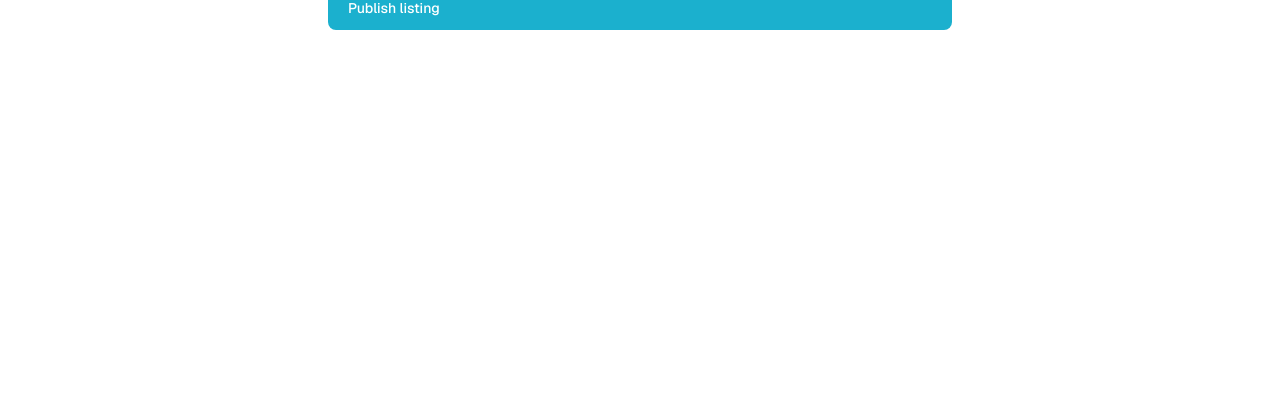
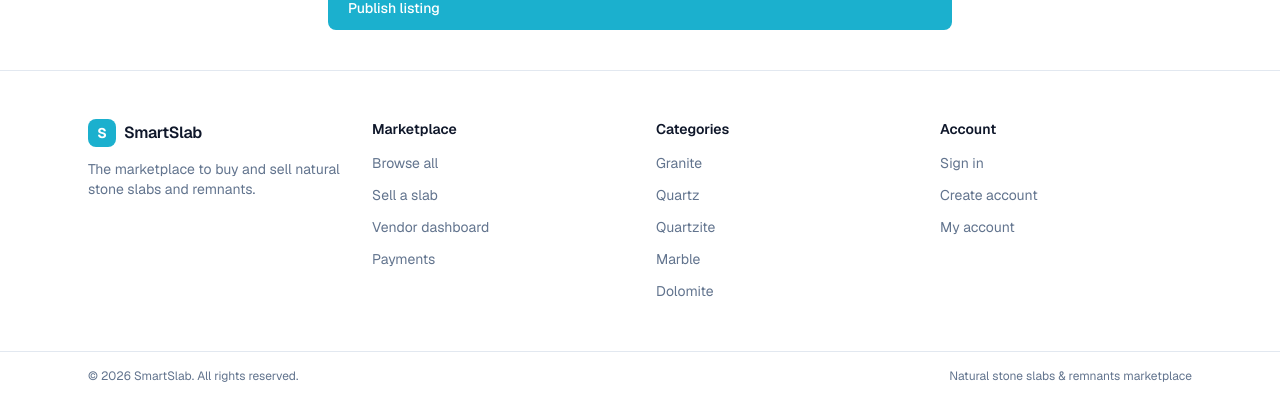
Before and after one commit to jcruzrivera/SmartSlab.app, a Next.js app: page /dashboard/slabs/new in a window 1280 px wide. Shown: the part 1289-1686 px from the top of the page. Before the commit the page ends 1359 px from the top, so only its background shows below. Built offline with nearby package versions, Linux system fonts and the light colour scheme; no server answers; the database is empty.

Commit message:
feat(ui): mobile hamburger nav and site footer

```diff
--- a/app/layout.tsx
+++ b/app/layout.tsx
@@ -10,6 +10,7 @@ import {
 } from "@clerk/nextjs";
 
 import { AppProviders } from "@/components/providers/app-providers";
+import { SiteFooter } from "@/components/site/site-footer";
 import { SiteHeader } from "@/components/site/site-header";
 import { hasValidClerkConfig } from "@/lib/auth/config";
 import "./globals.css";
@@ -79,6 +80,7 @@ export default function RootLayout({
         <body className="flex min-h-full flex-col bg-slate-50 text-slate-900 dark:bg-slate-950 dark:text-slate-50">
           <SiteHeader authSlot={<GuestAuthSlot />} />
           <AppProviders>{children}</AppProviders>
+          <SiteFooter />
         </body>
       </html>
     );
@@ -93,6 +95,7 @@ export default function RootLayout({
         <ClerkProvider>
           <SiteHeader authSlot={<ClerkAuthSlot />} />
           <AppProviders>{children}</AppProviders>
+          <SiteFooter />
         </ClerkProvider>
       </body>
     </html>
--- /dev/null
+++ b/components/site/mobile-nav.tsx
@@ -0,0 +1,65 @@
+"use client";
+
+import Link from "next/link";
+import { usePathname } from "next/navigation";
+import { useEffect, useState } from "react";
+
+export type NavItem = { href: string; label: string };
+
+export function MobileNav({ items }: { items: NavItem[] }) {
+  const [open, setOpen] = useState(false);
+  const pathname = usePathname();
+
+  // Close the menu whenever the route changes.
+  useEffect(() => {
+    setOpen(false);
+  }, [pathname]);
+
+  return (
+    <div className="sm:hidden">
+      <button
+        type="button"
+        aria-label={open ? "Close menu" : "Open menu"}
+        aria-expanded={open}
+        onClick={() => setOpen((value) => !value)}
+        className="inline-flex h-9 w-9 items-center justify-center rounded-lg border border-slate-300 text-slate-700 transition hover:bg-slate-100 dark:border-slate-700 dark:text-slate-200 dark:hover:bg-slate-800"
+      >
+        {open ? (
+          <svg width="18" height="18" viewBox="0 0 24 24" fill="none" stroke="currentColor" strokeWidth="2" strokeLinecap="round">
+            <path d="M6 6l12 12M18 6L6 18" />
+          </svg>
+        ) : (
+          <svg width="18" height="18" viewBox="0 0 24 24" fill="none" stroke="currentColor" strokeWidth="2" strokeLinecap="round">
+            <path d="M3 6h18M3 12h18M3 18h18" />
+          </svg>
+        )}
+      </button>
+
+      {open ? (
+        <>
+          <button
+            type="button"
+            aria-hidden
+            tabIndex={-1}
+            onClick={() => setOpen(false)}
+            className="fixed inset-0 top-[57px] z-30 bg-black/20"
+          />
+          <nav className="absolute left-0 right-0 top-full z-40 border-b border-slate-200 bg-white p-3 shadow-lg dark:border-slate-800 dark:bg-slate-950">
+            <ul className="flex flex-col">
+              {items.map((item) => (
+                <li key={item.href}>
+                  <Link
+                    href={item.href}
+                    className="block rounded-lg px-3 py-2.5 text-sm font-medium text-slate-700 transition hover:bg-slate-100 dark:text-slate-200 dark:hover:bg-slate-800"
+                  >
+                    {item.label}
+                  </Link>
+                </li>
+              ))}
+            </ul>
+          </nav>
+        </>
+      ) : null}
+    </div>
+  );
+}
--- /dev/null
+++ b/components/site/site-footer.tsx
@@ -0,0 +1,87 @@
+import Link from "next/link";
+
+const categories = [
+  { slug: "granite", name: "Granite" },
+  { slug: "quartz", name: "Quartz" },
+  { slug: "quartzite", name: "Quartzite" },
+  { slug: "marble", name: "Marble" },
+  { slug: "dolomite", name: "Dolomite" },
+];
+
+export function SiteFooter() {
+  return (
+    <footer className="mt-auto border-t border-slate-200 bg-white dark:border-slate-800 dark:bg-slate-950">
+      <div className="mx-auto grid w-full max-w-6xl gap-8 px-6 py-12 sm:grid-cols-2 lg:grid-cols-4">
+        <div>
+          <Link href="/" className="flex items-center gap-2">
+            <span className="inline-flex h-7 w-7 items-center justify-center rounded-lg bg-[#1bb0ce] text-sm font-bold text-white">
+              S
+            </span>
+            <span className="text-base font-semibold tracking-tight">
+              SmartSlab
+            </span>
+          </Link>
+          <p className="mt-3 max-w-xs text-sm text-slate-500 dark:text-slate-400">
+            The marketplace to buy and sell natural stone slabs and remnants.
+          </p>
+        </div>
+
+        <FooterColumn title="Marketplace">
+          <FooterLink href="/browse">Browse all</FooterLink>
+          <FooterLink href="/dashboard/slabs/new">Sell a slab</FooterLink>
+          <FooterLink href="/dashboard">Vendor dashboard</FooterLink>
+          <FooterLink href="/dashboard/payments">Payments</FooterLink>
+        </FooterColumn>
+
+        <FooterColumn title="Categories">
+          {categories.map((category) => (
+            <FooterLink key={category.slug} href={`/browse?material=${category.slug}`}>
+              {category.name}
+            </FooterLink>
+          ))}
+        </FooterColumn>
+
+        <FooterColumn title="Account">
+          <FooterLink href="/sign-in">Sign in</FooterLink>
+          <FooterLink href="/sign-up">Create account</FooterLink>
+          <FooterLink href="/account">My account</FooterLink>
+        </FooterColumn>
+      </div>
+
+      <div className="border-t border-slate-200 dark:border-slate-800">
+        <div className="mx-auto flex w-full max-w-6xl flex-col items-center justify-between gap-2 px-6 py-4 text-xs text-slate-500 sm:flex-row">
+          <p>© {new Date().getFullYear()} SmartSlab. All rights reserved.</p>
+          <p>Natural stone slabs &amp; remnants marketplace</p>
+        </div>
+      </div>
+    </footer>
+  );
+}
+
+function FooterColumn({
+  title,
+  children,
+}: {
+  title: string;
+  children: React.ReactNode;
+}) {
+  return (
+    <div>
+      <p className="text-sm font-semibold">{title}</p>
+      <ul className="mt-3 flex flex-col gap-2">{children}</ul>
+    </div>
+  );
+}
+
+function FooterLink({ href, children }: { href: string; children: React.ReactNode }) {
+  return (
+    <li>
+      <Link
+        href={href}
+        className="text-sm text-slate-500 transition hover:text-[#0d8fa8] dark:text-slate-400"
+      >
+        {children}
+      </Link>
+    </li>
+  );
+}
--- a/components/site/site-header.tsx
+++ b/components/site/site-header.tsx
@@ -1,10 +1,22 @@
 import Link from "next/link";
 import type { ReactNode } from "react";
 
+import { MobileNav, type NavItem } from "@/components/site/mobile-nav";
+
+const navItems: NavItem[] = [
+  { href: "/", label: "Home" },
+  { href: "/browse", label: "Browse slabs" },
+  { href: "/dashboard/slabs/new", label: "Sell a slab" },
+  { href: "/dashboard", label: "Dashboard" },
+  { href: "/dashboard/payments", label: "Payments" },
+];
+
 export function SiteHeader({ authSlot }: { authSlot?: ReactNode }) {
   return (
-    <header className="sticky top-0 z-30 border-b border-slate-200 bg-white/85 backdrop-blur dark:border-slate-800 dark:bg-slate-950/85">
-      <div className="mx-auto flex w-full max-w-6xl items-center justify-between gap-4 px-6 py-3">
+    <header className="sticky top-0 z-40 border-b border-slate-200 bg-white/85 backdrop-blur dark:border-slate-800 dark:bg-slate-950/85">
+      <div className="relative mx-auto flex w-full max-w-6xl items-center justify-between gap-4 px-6 py-3">
+        <div className="flex items-center gap-3">
+          <MobileNav items={navItems} />
           <Link href="/" className="flex items-center gap-2">
             <span className="inline-flex h-7 w-7 items-center justify-center rounded-lg bg-[#1bb0ce] text-sm font-bold text-white">
               S
@@ -13,12 +25,16 @@ export function SiteHeader({ authSlot }: { authSlot?: ReactNode }) {
               SmartSlab
             </span>
           </Link>
+        </div>
 
         <nav className="hidden items-center gap-6 text-sm font-medium text-slate-600 dark:text-slate-300 sm:flex">
           <Link href="/browse" className="transition hover:text-[#0d8fa8]">
             Browse
           </Link>
-          <Link href="/dashboard/slabs/new" className="transition hover:text-[#0d8fa8]">
+          <Link
+            href="/dashboard/slabs/new"
+            className="transition hover:text-[#0d8fa8]"
+          >
             Sell a slab
           </Link>
           <Link href="/dashboard" className="transition hover:text-[#0d8fa8]">
```
Lines whose indentation alone changed are shown as unchanged.
